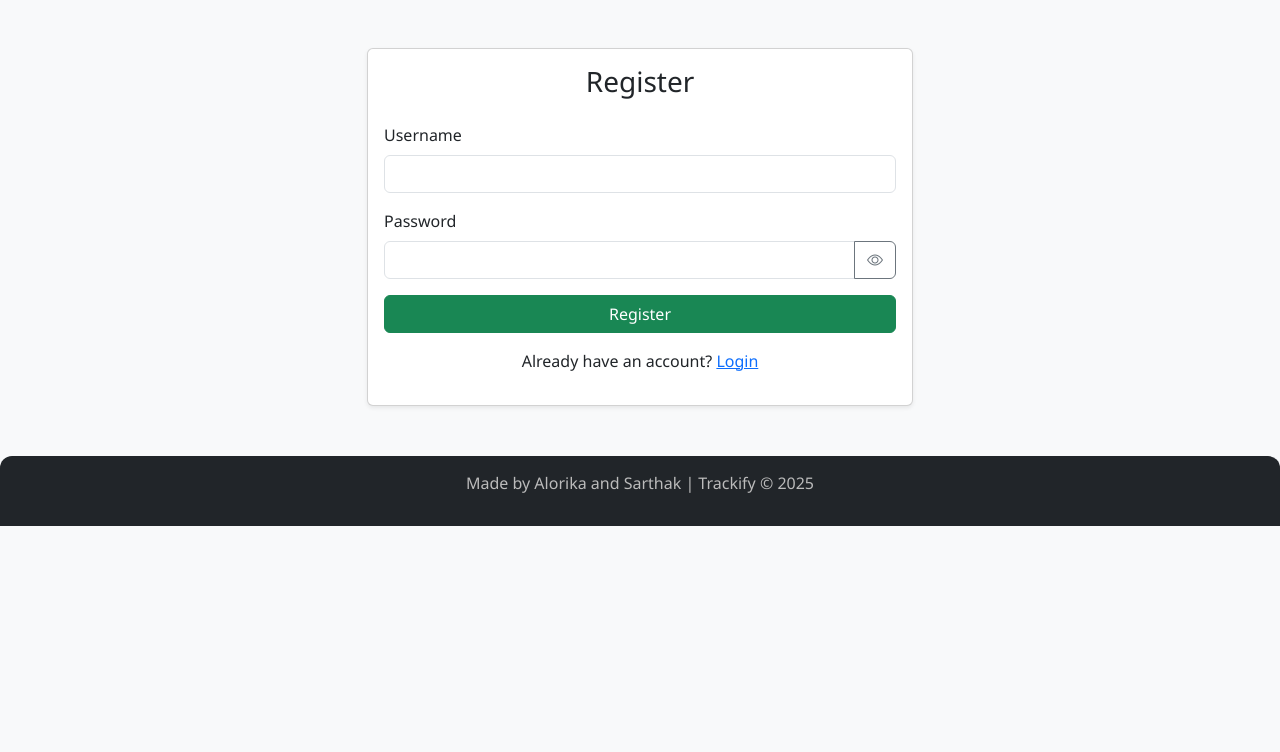
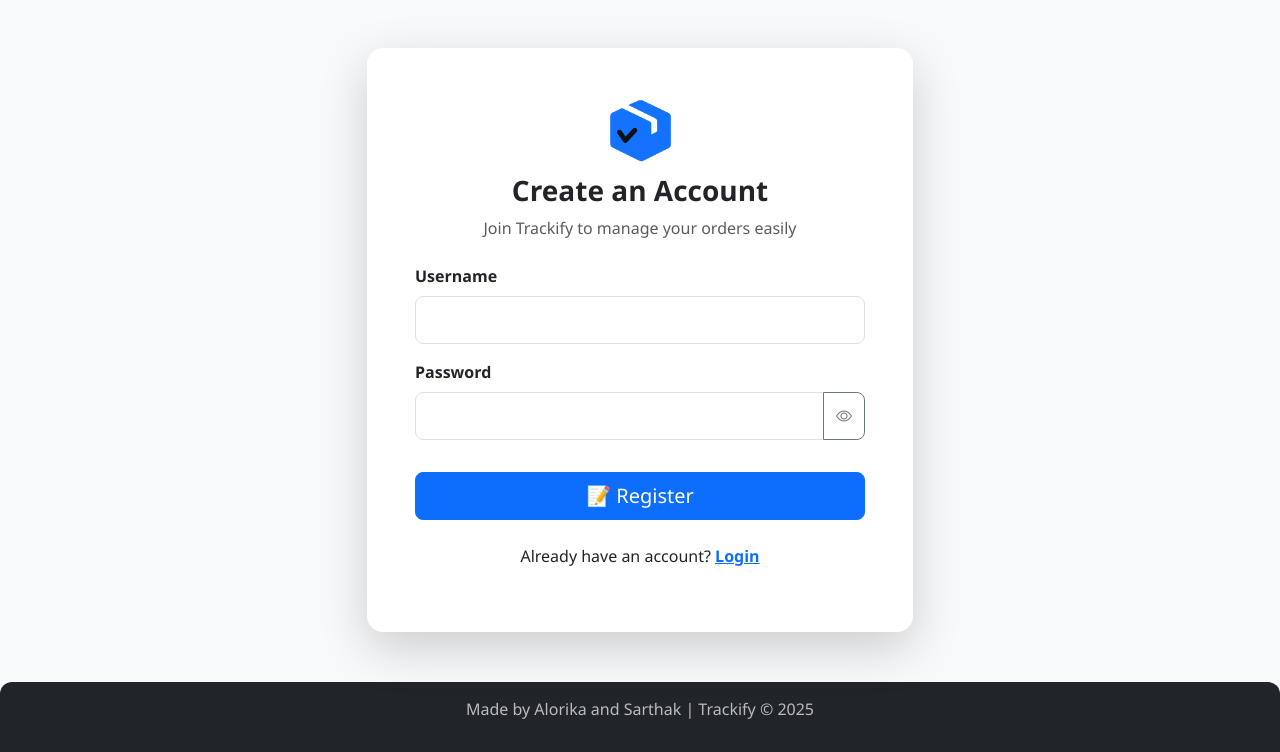
Before and after one commit to BLACKACE13/Trackify, a Flask app: page /register in a window 1280 px wide. Shown: the part 56-808 px from the top of the page. Before the commit the page ends 582 px from the top, so only its background shows below. Run offline with Flask 3, Linux system fonts and the light colour scheme.

Commit message:
updated register page

```diff
--- a/templates/register.html
+++ b/templates/register.html
@@ -1,40 +1,69 @@
 {% extends "base.html" %}
 
-{% block head %}
-<title>Register</title>
-{% endblock %}
+{% block title %}Register - Trackify{% endblock %}
 
 {% block body %}
-<div class="row justify-content-center mt-5">
+<div class="row justify-content-center mt-5 fade-in">
   <div class="col-md-6">
-    <div class="card shadow-sm">
-      <div class="card-body">
-        <h3 class="card-title mb-4 text-center">Register</h3>
+    <div class="card shadow-lg border-0 rounded-4">
+      <div class="card-body p-5">
+        <!-- Logo -->
+        <div class="text-center mb-4">
+          <img src="{{ url_for('static', filename='images/logo.png') }}" alt="Trackify Logo" width="70" class="mb-2">
+          <h3 class="fw-bold">Create an Account</h3>
+          <p class="text-muted">Join Trackify to manage your orders easily</p>
+        </div>
+
+        <!-- Register Form -->
         <form method="POST" action="/register">
           <div class="mb-3">
-            <label for="username" class="form-label">Username</label>
-            <input type="text" class="form-control" id="username" name="username" required>
+            <label for="username" class="form-label fw-semibold">Username</label>
+            <input type="text" class="form-control form-control-lg rounded-3" id="username" name="username" required>
           </div>
           <div class="mb-3">
-            <label for="registerPassword" class="form-label">Password</label>
+            <label for="registerPassword" class="form-label fw-semibold">Password</label>
             <div class="input-group">
-                <input type="password" class="form-control" id="registerPassword" name="password" required>
-                <button class="btn btn-outline-secondary" type="button"
-                        data-toggle="password" data-target="registerPassword">
+              <input type="password" class="form-control form-control-lg rounded-start-3" id="registerPassword" name="password" required>
+              <!-- 👇 Only ONE toggle button -->
+              <button class="btn btn-outline-secondary rounded-end-3" type="button" id="toggleRegisterPassword">
                 <i class="bi bi-eye"></i>
-                </button>
+              </button>
             </div>
-            </div>
-          <button type="submit" class="btn btn-success w-100">Register</button>
+          </div>
+
+          <button type="submit" class="btn btn-primary btn-lg w-100 rounded-3 mt-3">📝 Register</button>
         </form>
+
+        <!-- Error Message -->
         {% if error %}
-        <p style="color: red;">{{ error }}</p>
+        <div class="alert alert-danger text-center mt-3 rounded-3" role="alert">
+          {{ error }}
+        </div>
         {% endif %}
-        <p class="text-center mt-3">
-          Already have an account? <a href="/login">Login</a>
+
+        <!-- Login Link -->
+        <p class="text-center mt-4">
+          Already have an account? <a href="/login" class="fw-semibold">Login</a>
         </p>
       </div>
     </div>
   </div>
 </div>
+
+<!-- Password Toggle Script -->
+<script>
+  const toggleRegisterBtn = document.getElementById("toggleRegisterPassword");
+  const registerPasswordInput = document.getElementById("registerPassword");
+  const registerIcon = toggleRegisterBtn.querySelector("i");
+
+  toggleRegisterBtn.addEventListener("click", () => {
+    if (registerPasswordInput.type === "password") {
+      registerPasswordInput.type = "text";
+      registerIcon.classList.replace("bi-eye", "bi-eye-slash");
+    } else {
+      registerPasswordInput.type = "password";
+      registerIcon.classList.replace("bi-eye-slash", "bi-eye");
+    }
+  });
+</script>
 {% endblock %}
```
